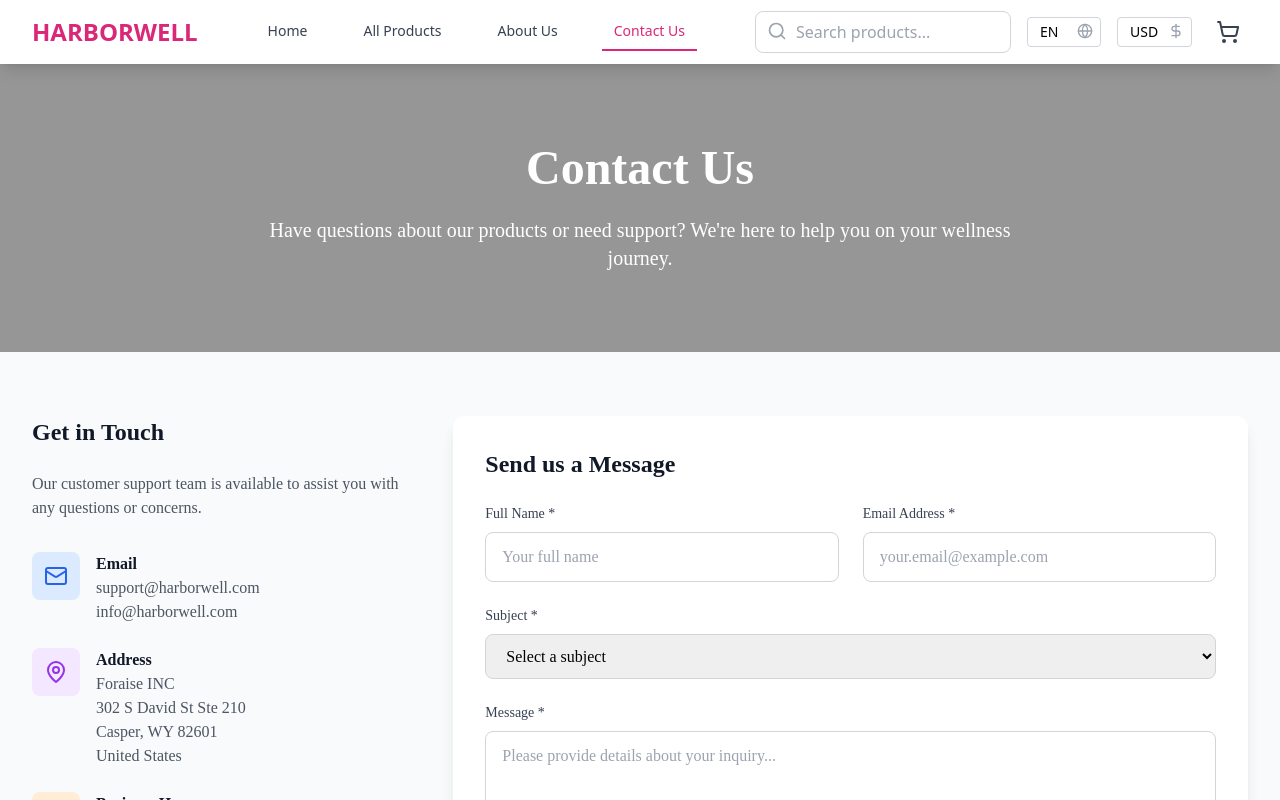
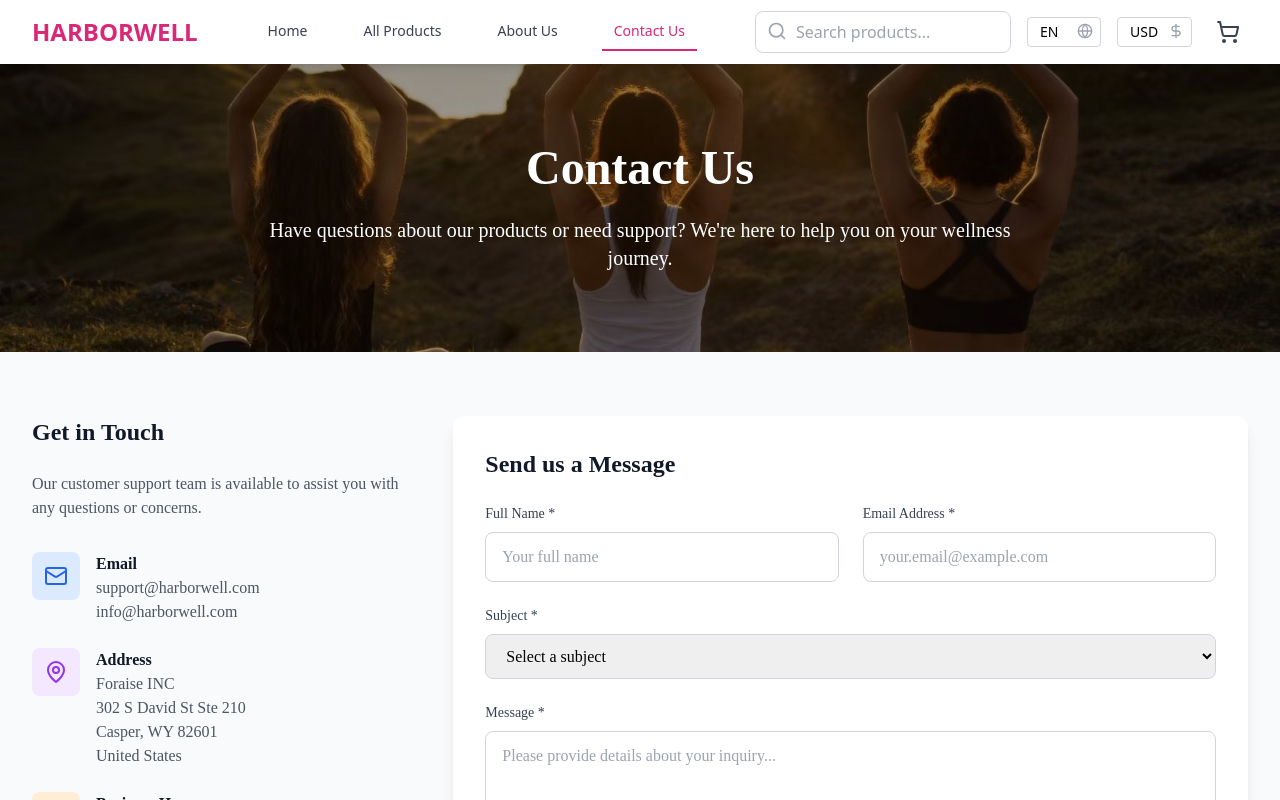
Before and after one commit to alfredoyu/harborwell, a React (Vite) app: page /contact in a window 1280 px wide. Shown: the top 800 px of the page. Built offline with nearby package versions, Linux system fonts and the light colour scheme.

Commit message:
Update Contact Us page with yoga sunset background

```diff
--- a/src/pages/Contact.tsx
+++ b/src/pages/Contact.tsx
@@ -45,7 +45,7 @@ const Contact: React.FC = () => {
         <div
           className="absolute inset-0 bg-cover bg-center bg-no-repeat"
           style={{
-            backgroundImage: 'url(/images/e5547271aa7717b9c3e97c5e0dcbe0d5 copy.jpg)'
+            backgroundImage: 'url(/images/9a39688615c0f49d4d7c540e28982718.jpg)'
           }}
         />
         {/* Overlay for better text readability */}
```
